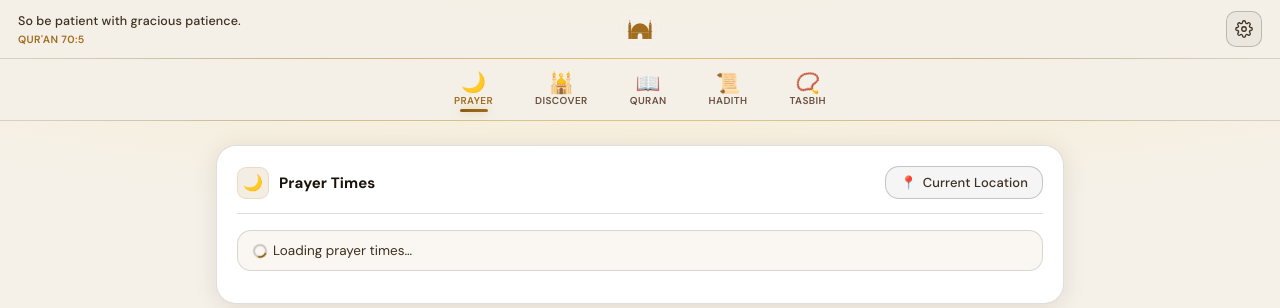
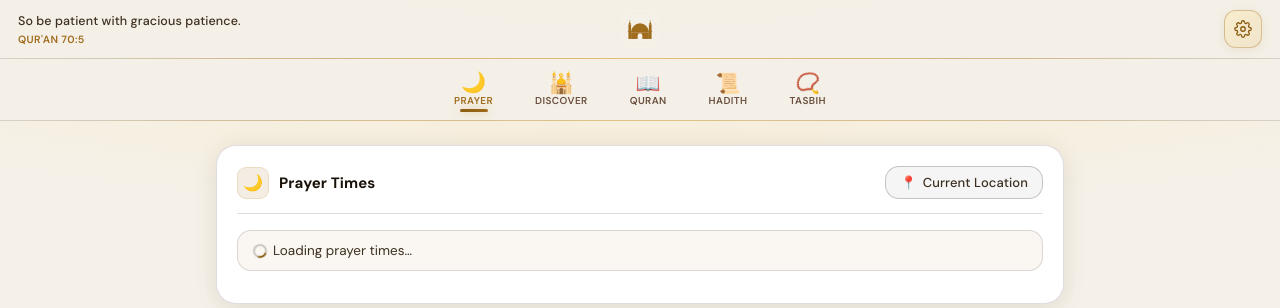
Before and after one commit to villen0/ummahmap, a Flask app: page / in a window 1280 px wide. Shown: the top 308 px of the page. Run offline with Flask 3, Linux system fonts and the light colour scheme.

Commit message:
Fix stale assets after deploy + nicer settings gear button
Cache-bust style.css and app.js with git commit hash (?v=<hash>)
so browsers always load fresh assets on each deploy. Settings gear
gets gold gradient background, border, glow shadow, and 60deg spin.

https://claude.ai/code/session_01QL1MSP5Rs4a8ck6bgqUJe8

```diff
--- a/app.py
+++ b/app.py
@@ -1,6 +1,7 @@
 import os
 import math
 import time
+import subprocess
 import smtplib
 import requests
 from email.mime.text import MIMEText
@@ -12,6 +13,12 @@ from dotenv import load_dotenv
 load_dotenv()
 
 app = Flask(__name__)
+
+try:
+    _v = subprocess.check_output(["git", "rev-parse", "--short", "HEAD"], stderr=subprocess.DEVNULL).decode().strip()
+except Exception:
+    _v = "1"
+STATIC_VER = _v
 GOOGLE_KEY = os.getenv("GOOGLE_MAPS_API_KEY")
 
 KAABA_LAT = 21.422487
@@ -49,7 +56,7 @@ def haversine_km(lat1, lng1, lat2, lng2):
 
 @app.route("/")
 def home():
-    return render_template("index.html", app_name="UmmahMap")
+    return render_template("index.html", app_name="UmmahMap", v=STATIC_VER)
 
 @app.route("/.well-known/assetlinks.json")
 def assetlinks():
--- a/static/style.css
+++ b/static/style.css
@@ -217,25 +217,27 @@ body {
   display: flex;
   align-items: center;
   justify-content: center;
-  width: 36px;
-  height: 36px;
-  border-radius: 10px;
-  border: 1px solid var(--border2);
-  background: rgba(0,0,0,0.04);
-  color: var(--text2);
+  width: 38px;
+  height: 38px;
+  border-radius: 12px;
+  border: 1.5px solid rgba(160,108,30,0.35);
+  background: linear-gradient(135deg, rgba(255,235,180,0.5) 0%, rgba(220,170,80,0.18) 100%);
+  color: var(--gold);
   cursor: pointer;
   flex-shrink: 0;
-  transition: color 0.18s, background 0.18s, border-color 0.18s, transform 0.35s ease;
+  box-shadow: 0 2px 8px rgba(160,108,30,0.12);
+  transition: color 0.18s, background 0.2s, border-color 0.2s, box-shadow 0.2s, transform 0.4s ease;
 }
 .settings-btn svg {
   width: 18px;
   height: 18px;
 }
 .settings-btn:hover {
-  background: rgba(0,0,0,0.07);
-  border-color: rgba(184,124,42,0.4);
-  color: var(--gold2);
-  transform: rotate(45deg);
+  background: linear-gradient(135deg, rgba(220,170,80,0.35) 0%, rgba(160,108,30,0.22) 100%);
+  border-color: var(--gold2);
+  color: var(--gold);
+  box-shadow: 0 4px 16px rgba(160,108,30,0.25);
+  transform: rotate(60deg);
 }
 
 .btn-icon { font-size: 13px; }
--- a/templates/index.html
+++ b/templates/index.html
@@ -16,7 +16,7 @@
   <link rel="preconnect" href="https://fonts.googleapis.com">
   <link rel="preconnect" href="https://fonts.gstatic.com" crossorigin>
   <link href="https://fonts.googleapis.com/css2?family=Amiri:ital,wght@0,400;0,700;1,400&family=DM+Sans:opsz,wght@9..40,300;9..40,400;9..40,500;9..40,600;9..40,700&display=swap" rel="stylesheet">
-  <link rel="stylesheet" href="/static/style.css" />
+  <link rel="stylesheet" href="/static/style.css?v={{ v }}" />
 </head>
 <body>
 
@@ -465,6 +465,6 @@
     </ol>
   </div>
 
-  <script src="/static/app.js" defer></script>
+  <script src="/static/app.js?v={{ v }}" defer></script>
 </body>
 </html>
```
